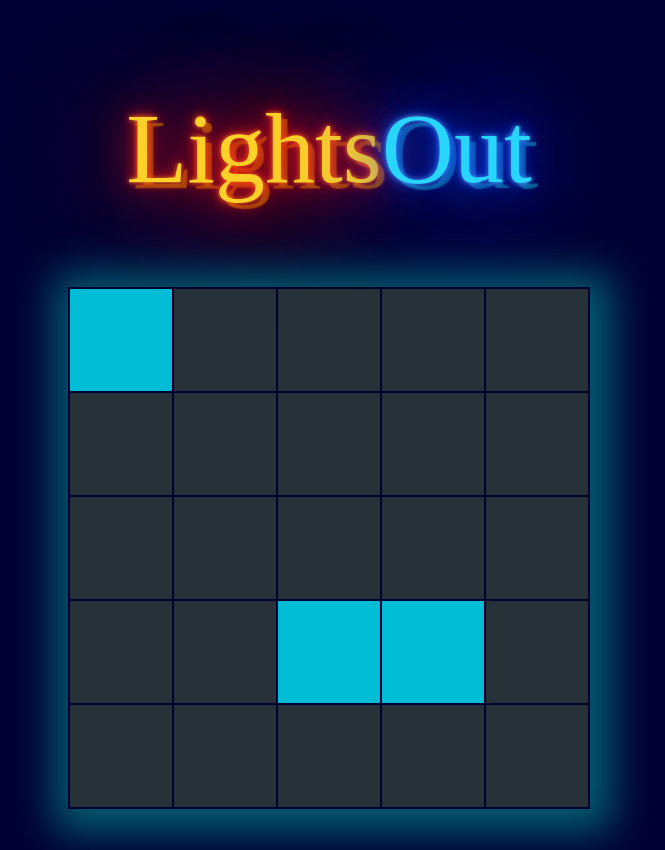
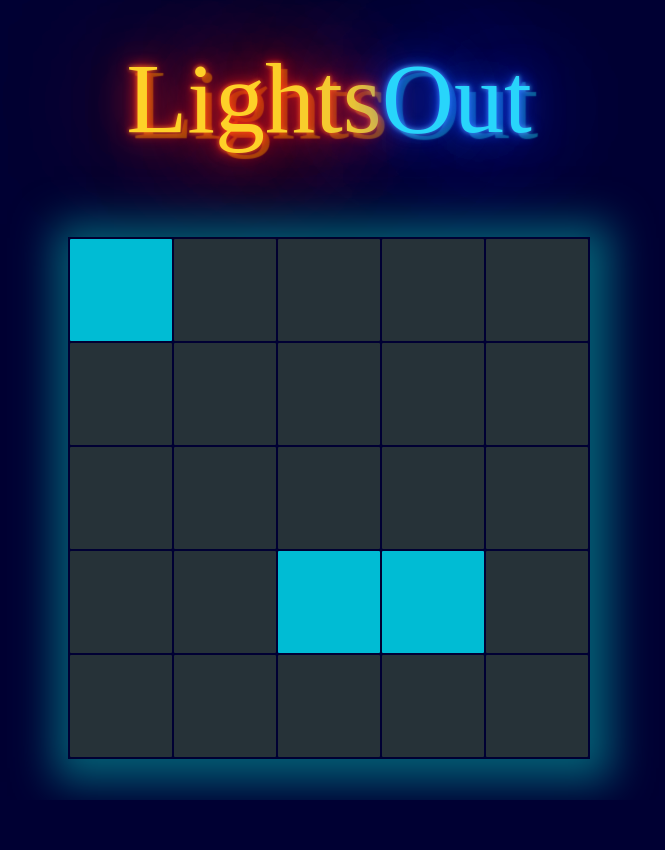
Before and after one commit to Younes-Kellouch/lights-out, a React (Create React App) app: page / in a window 1280 px wide. Shown: the whole page, without its empty margins (311-976 px from the left). After the commit the page ends 800 px from the top, so only its background shows below. Built offline with nearby package versions, Linux system fonts and the light colour scheme; a web font is replaced by a local one.

Commit message:
fixinig css

```diff
--- a/src/index.css
+++ b/src/index.css
@@ -12,7 +12,6 @@ body {
   -webkit-font-smoothing: antialiased;
   -moz-osx-font-smoothing: grayscale;
   background-color: #003;
-  padding-top: 50px;
   color: white;
   text-align: center;
 }
```
Also changed, not shown: 1 other file (tests, documents, lock files or other folders).
